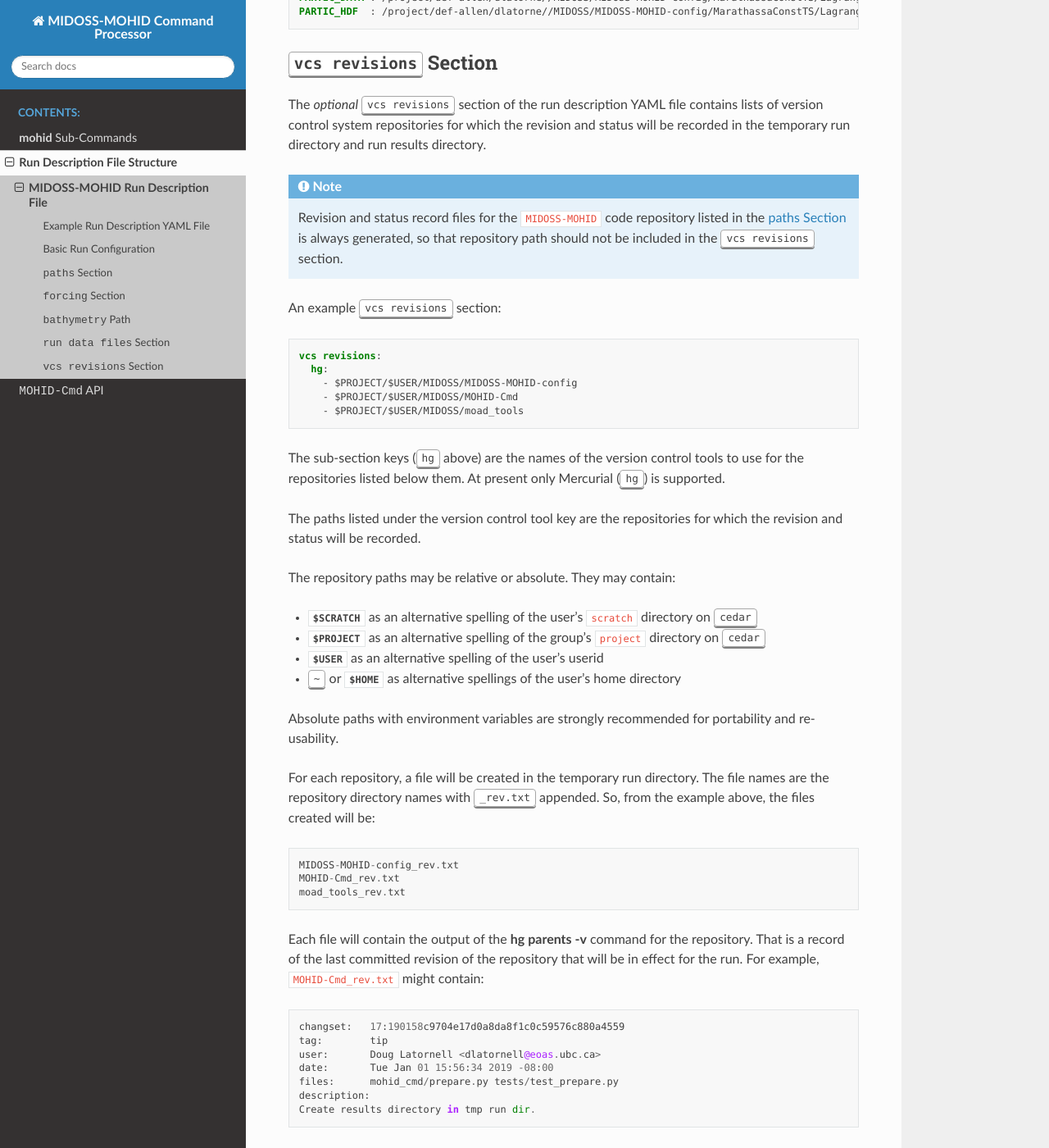
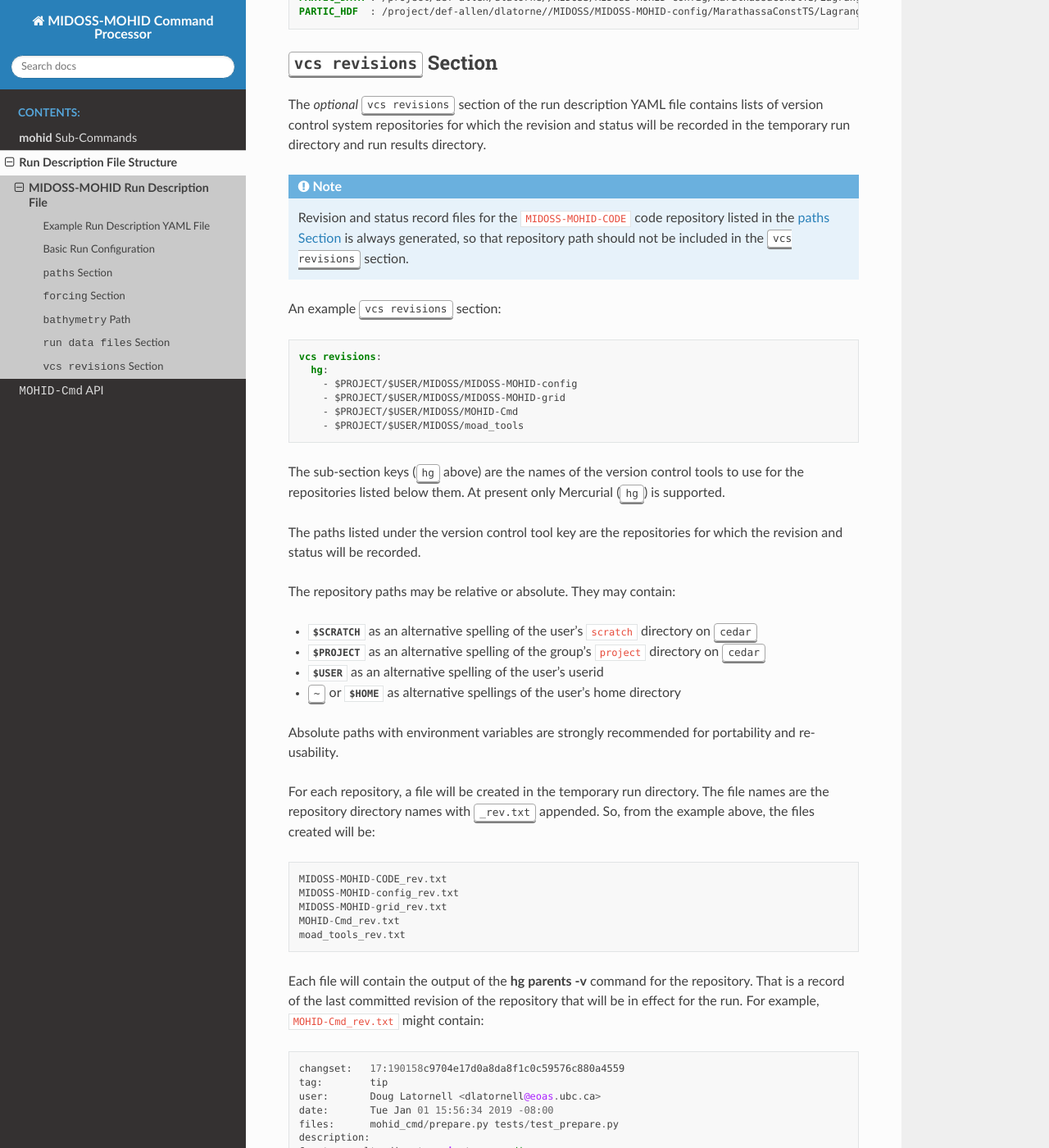
Before and after one commit to MIDOSS/MOHID-Cmd, a Sphinx documentation site: the page built from docs/run_description_file/yaml_file.rst, in a window 1280 px wide and 1400 px high, scrolled down 3916 px. Shown: the whole window at 82% size. Built offline with Sphinx 7.4.7 and the Read the Docs theme 2.0.0, drawn with Linux system fonts in a browser that asks for light colours; the version number could not be read and is left out; some of the changed text lies outside the part shown.

Commit message:
Update YAML file docs re:
* MIDOSS-MOHID-CODE repo
* include MIDOSS-MOHID-grid in vcs revisions tracking list

```diff
--- a/docs/run_description_file/yaml_file.rst
+++ b/docs/run_description_file/yaml_file.rst
@@ -67,9 +67,9 @@ The following key-value pairs provide the basic configuration for the run:
 The :kbd:`paths` section of the run description file is a collection of directory paths that :program:`mohid` uses to find files in other repos that it needs.
 
 :kbd:`mohid repo`
-  The path to the `MIDOSS-MOHID`_ repository clone where the :file:`MohidWater.exe` executable for the run is to be found.
+  The path to the `MIDOSS-MOHID-CODE`_ repository clone where the :file:`MohidWater.exe` executable for the run is to be found.
 
-  .. _MIDOSS-MOHID: https://bitbucket.org/midoss/midoss-mohid/
+  .. _MIDOSS-MOHID-CODE: https://bitbucket.org/midoss/midoss-mohid-code/
 
   This path may be either absolute or relative.
   It may contain:
@@ -218,7 +218,7 @@ line in the :kbd:`run data files` section causes the following 2 lines to be add
 The *optional* :kbd:`vcs revisions` section of the run description YAML file contains lists of version control system repositories for which the revision and status will be recorded in the temporary run directory and run results directory.
 
 .. note::
-    Revision and status record files for the :file:`MIDOSS-MOHID` code repository listed in the :ref:`PathsSection` is always generated,
+    Revision and status record files for the :file:`MIDOSS-MOHID-CODE` code repository listed in the :ref:`PathsSection` is always generated,
     so that repository path should not be included in the :kbd:`vcs revisions` section.
 
 An example :kbd:`vcs revisions` section:
@@ -228,6 +228,7 @@ An example :kbd:`vcs revisions` section:
     vcs revisions:
       hg:
         - $PROJECT/$USER/MIDOSS/MIDOSS-MOHID-config
+        - $PROJECT/$USER/MIDOSS/MIDOSS-MOHID-grid
         - $PROJECT/$USER/MIDOSS/MOHID-Cmd
         - $PROJECT/$USER/MIDOSS/moad_tools
 
@@ -257,7 +258,9 @@ So,
 from the example above,
 the files created will be::
 
+  MIDOSS-MOHID-CODE_rev.txt
   MIDOSS-MOHID-config_rev.txt
+  MIDOSS-MOHID-grid_rev.txt
   MOHID-Cmd_rev.txt
   moad_tools_rev.txt
 
```
Also changed, not shown: 1 other file.
